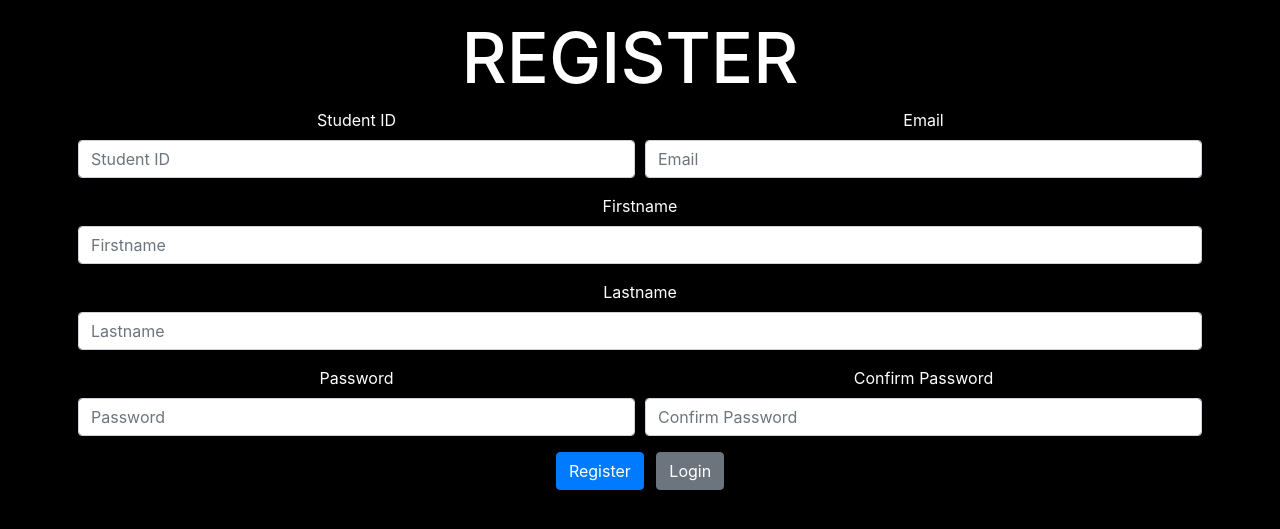
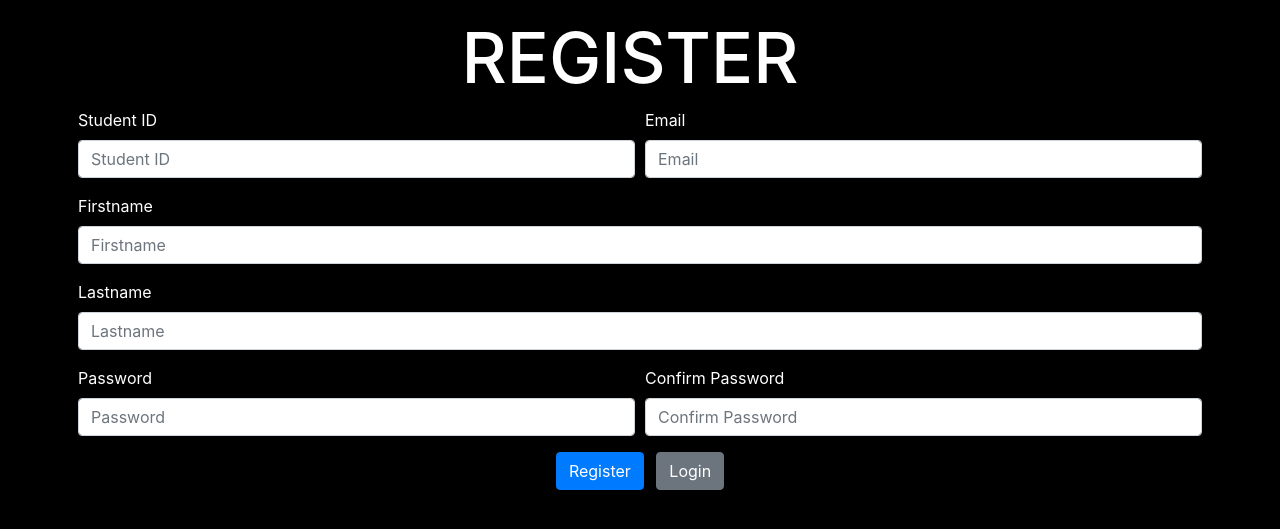
Before and after one commit to 6310682734/cn331-as2, a Django app: page /users/register/ in a window 1280 px wide. Shown: the top 529 px of the page. Run offline with Django 4.2, Linux system fonts and the light colour scheme.

Commit message:
fix template#3

```diff
--- a/users/templates/users/register.html
+++ b/users/templates/users/register.html
@@ -8,29 +8,29 @@
   >
     {%csrf_token%}
     <div class="form-row">
-      <div class="form-group col-md-6">
+      <div class="form-group col-md-6 text-left">
         <label class="col-xs-4 control-label" for="inputEmail4">Student ID</label>
         <input type="text" class="form-control" name="username" placeholder="Student ID">
       </div>
-      <div class="form-group col-md-6">
+      <div class="form-group col-md-6 text-left">
         <label class="control-label" for="inputPassword4">Email</label>
         <input type="email" class="form-control" name="email" placeholder="Email">
       </div>
     </div>
-    <div class="form-group">
+    <div class="form-group text-left">
       <label for="inputAddress">Firstname</label>
       <input type="text" class="form-control" name="firstname" placeholder="Firstname">
     </div>
-    <div class="form-group">
+    <div class="form-group text-left">
       <label for="inputAddress2">Lastname</label>
       <input type="text" class="form-control" name="lastname" placeholder="Lastname">
     </div>
-    <div class="form-row">
+    <div class="form-row text-left">
       <div class="form-group col-md-6">
         <label for="inputPassword4">Password</label>
         <input type="password" class="form-control" name="password" placeholder="Password">
       </div>
-      <div class="form-group col-md-6">
+      <div class="form-group col-md-6 text-left">
         <label for="inputPassword4">Confirm Password</label>
         <input type="password" class="form-control" name="confirm_password" placeholder="Confirm Password">
       </div>
```
Also changed, not shown: db.sqlite3.
